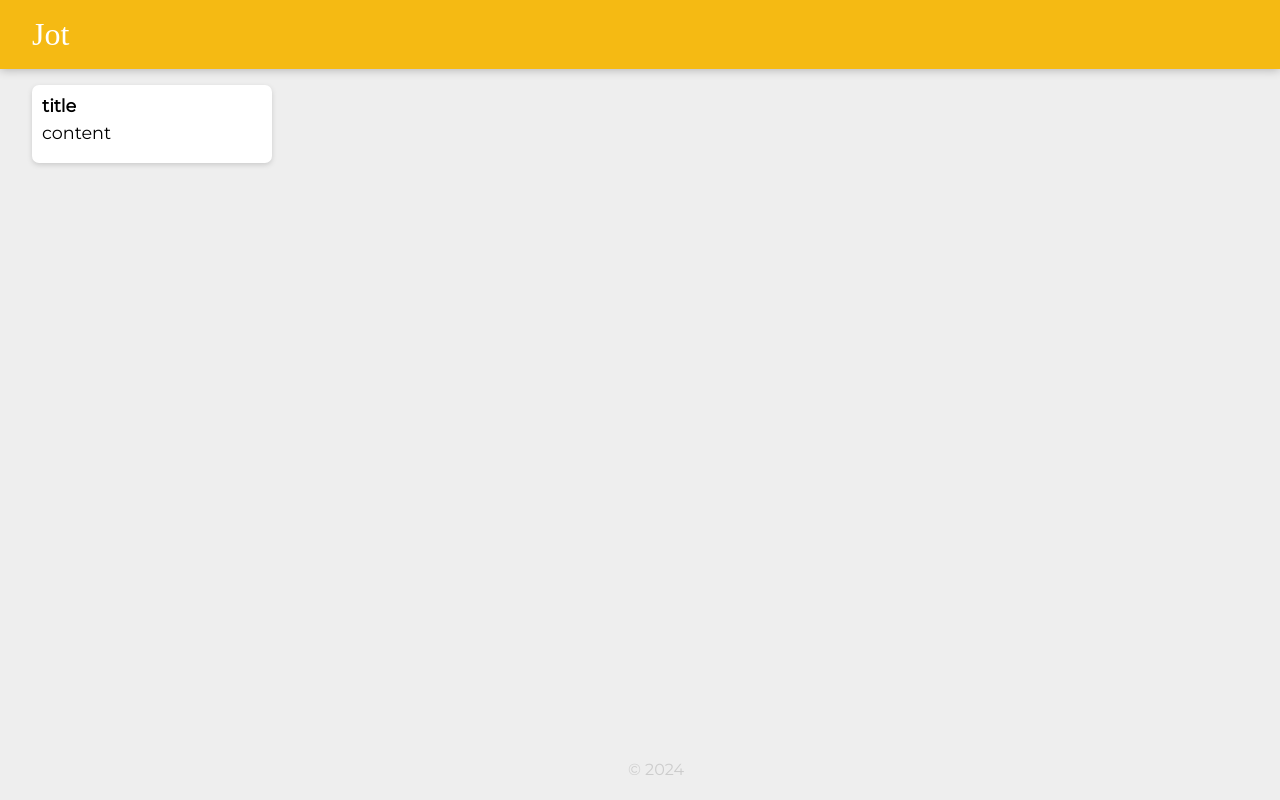
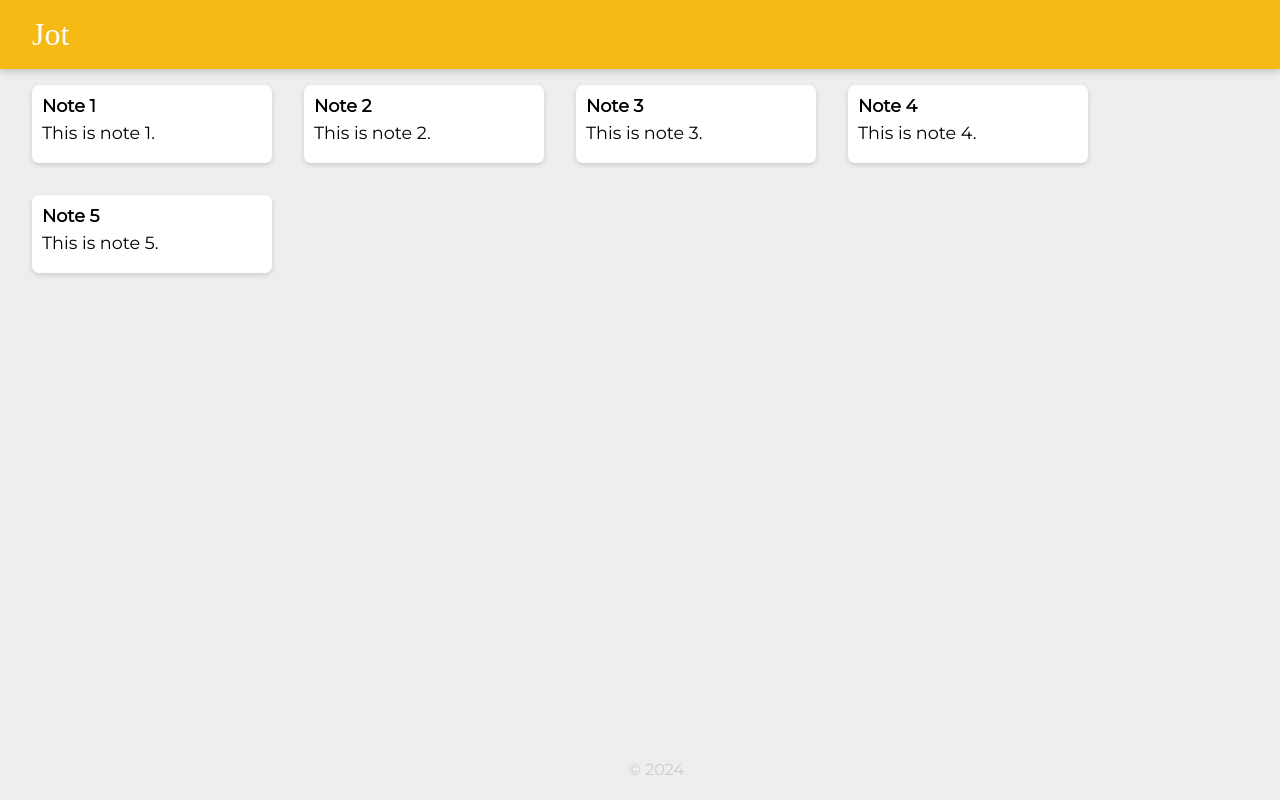
Before and after one commit to RadiantSundog/jot, a React (Vite) app: page / in a window 1280 px wide. Built offline with nearby package versions, Linux system fonts and the light colour scheme; a web font is replaced by a local one.

Commit message:
create map functions to display notes.

```diff
--- a/src/components/App.jsx
+++ b/src/components/App.jsx
@@ -4,14 +4,21 @@ import Note from "./Note";
 import Footer from "./Footer";
 import notes from "../notes";
 
+function createNotes(noteItem) {
+    return (
+        <Note
+            key={noteItem.key}
+            title={noteItem.title}
+            content={noteItem.content}
+        />
+    );
+}
+
 function App() {
     return (
         <div>
             <Header />
-            <Note
-                title="title"
-                content="content"
-            />
+            {notes.map(createNotes)}
             <Footer />
         </div>
     );
```
